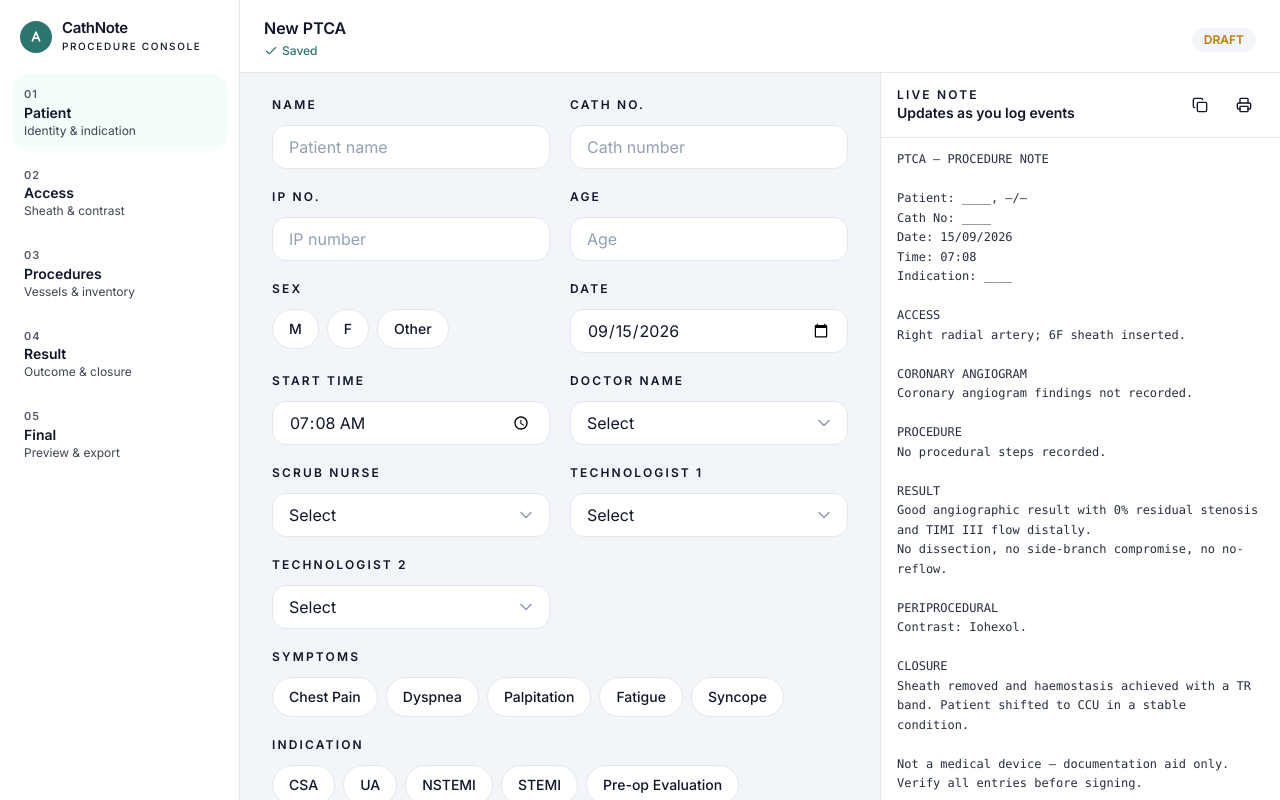
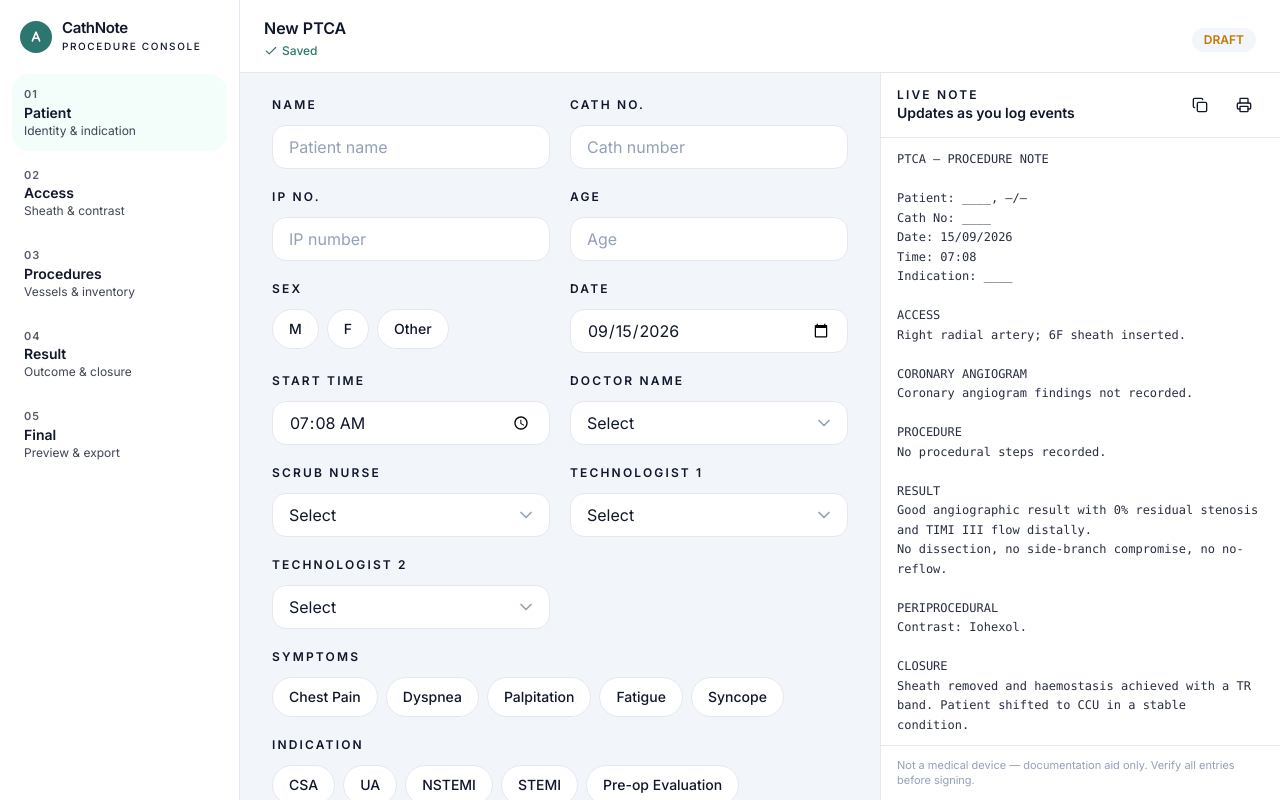
Before and after one commit to anfasnujum/PTCA-report, a React (Vite) app: page / in a window 1280 px wide. Both pictures are taken after a click on the button "New PTCA". Shown: the top 800 px of the page. Built offline with nearby package versions, Linux system fonts and the light colour scheme.

Commit message:
immovable scroller

```diff
--- a/src/components/layout/ProcedureShell.tsx
+++ b/src/components/layout/ProcedureShell.tsx
@@ -64,8 +64,8 @@ export function ProcedureShell() {
   const steps = stepsFor(current.kind)
 
   return (
-    <div className="flex min-h-dvh flex-col lg:flex-row">
-      <aside className="no-print hidden w-60 shrink-0 flex-col border-r border-border bg-surface lg:flex">
+    <div className="flex h-dvh flex-col overflow-hidden lg:flex-row print:h-auto print:min-h-0 print:overflow-visible">
+      <aside className="no-print hidden h-full w-60 shrink-0 flex-col overflow-y-auto border-r border-border bg-surface lg:flex">
         <button
           type="button"
           onClick={() => navigate('/')}
@@ -97,7 +97,7 @@ export function ProcedureShell() {
         </nav>
       </aside>
 
-      <div className="flex min-w-0 flex-1 flex-col">
+      <div className="flex min-h-0 min-w-0 flex-1 flex-col print:overflow-visible">
         <header className="no-print sticky top-0 z-20 border-b border-border bg-surface/95 pt-safe backdrop-blur">
           <div className="flex items-center gap-2 px-2 py-2 lg:px-6">
             <button
@@ -144,8 +144,8 @@ export function ProcedureShell() {
           </nav>
         </header>
 
-        <div className="flex min-h-0 flex-1">
-          <main className="min-w-0 flex-1 overflow-y-auto px-4 py-4 lg:px-8 lg:py-6 print:p-0">
+        <div className="flex min-h-0 flex-1 print:overflow-visible">
+          <main className="min-h-0 min-w-0 flex-1 overflow-y-auto px-4 py-4 lg:px-8 lg:py-6 print:overflow-visible print:p-0">
             <div
               className={cn(
                 'mx-auto w-full max-w-lg print:mx-0 print:max-w-none',
```
